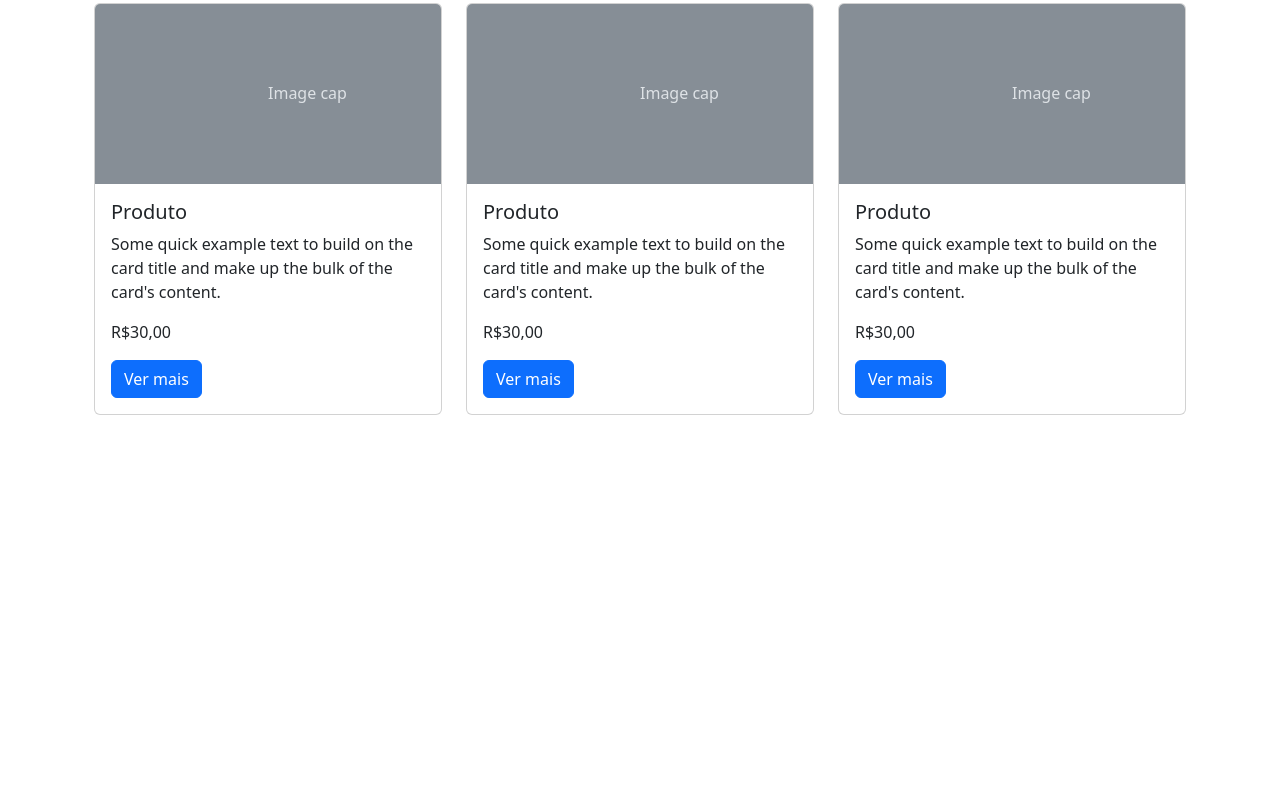
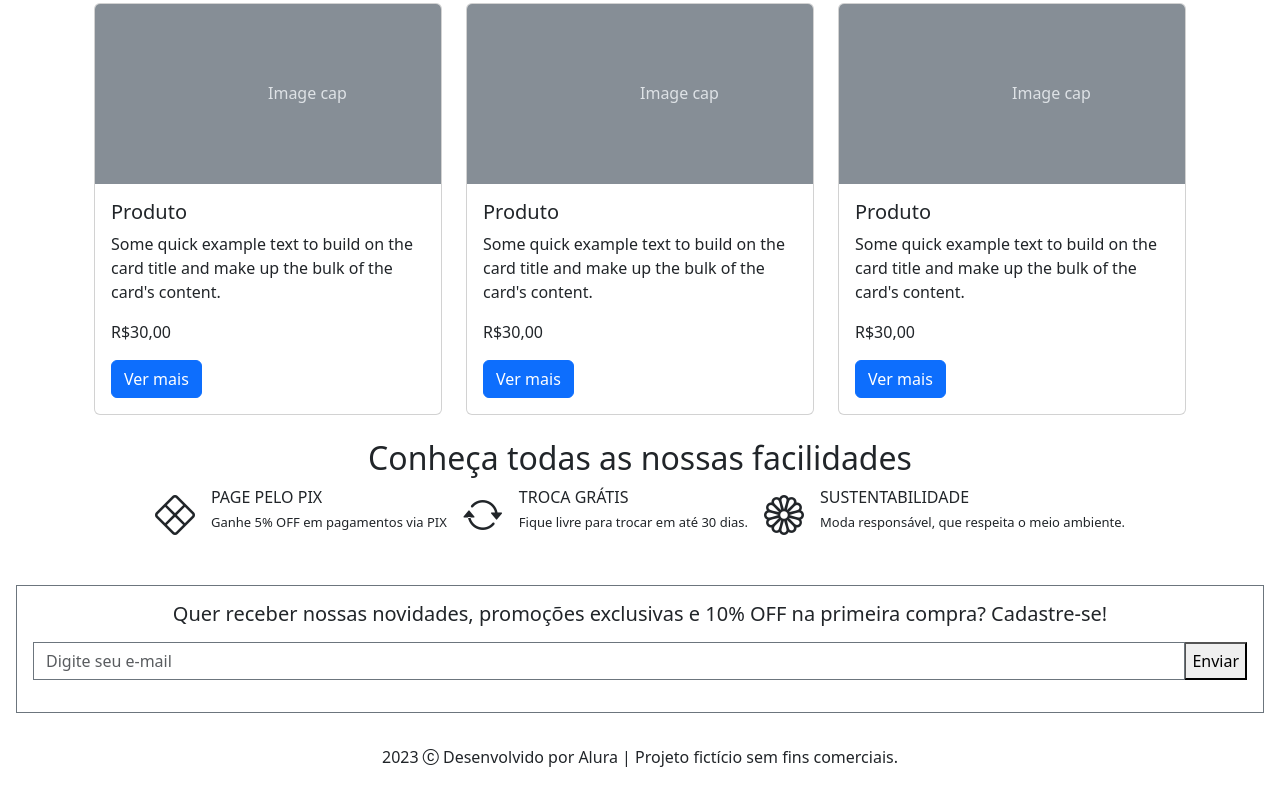
Before and after one commit to GustavoSilvadeCarvalho/Meteora, a plain HTML site: page index.html in a window 1280 px wide. Shown: the part 1508-2309 px from the top of the page. Before the commit the page ends 1947 px from the top, so only its background shows below. Drawn offline with nearby package versions, Linux system fonts and the light colour scheme.

Commit message:
Utilizando ícones e finalizando a estrutura

```diff
--- /dev/null
+++ b/estilos.css
@@ -0,0 +1,7 @@
+.texto-menor {
+    font-size: 13px;
+}
+
+.divs-falicidades {
+    width: 325px;
+}
--- a/index.html
+++ b/index.html
@@ -1,10 +1,13 @@
 <!DOCTYPE html>
 <html lang="en">
+
 <head>
   <meta charset="UTF-8">
   <meta http-equiv="X-UA-Compatible" content="IE=edge">
   <meta name="viewport" content="width=device-width, initial-scale=1.0">
   <title>Meteora</title>
+  <link rel="stylesheet" href="estilos.css">
+  <link rel="stylesheet" href="https://cdn.jsdelivr.net/npm/bootstrap-icons@1.11.3/font/bootstrap-icons.min.css">
   <link href="https://cdn.jsdelivr.net/npm/bootstrap@5.3.0-alpha1/dist/css/bootstrap.min.css" rel="stylesheet"
     integrity="sha384-GLhlTQ8iRABdZLl6O3oVMWSktQOp6b7In1Zl3/Jr59b6EGGoI1aFkw7cmDA6j6gD" crossorigin="anonymous">
 </head>
@@ -311,6 +314,54 @@
 
   </div>
 
+  <section class="pb-4">
+
+    <h2 class="text-center">Conheça todas as nossas facilidades</h2>
+
+    <div class="d-flex flex-column flex-lg-row align-items-center justify-content-center gap-3 px-3">
+      <div class="divs-falicilades d-flex">
+        <div><i class="bi bi-x-diamond fs-1"></i></div>
+        <div>
+          <div class="ms-3 mb-1">PAGE PELO PIX</div>
+          <div class="texto-menor ms-3">Ganhe 5% OFF em
+            pagamentos via PIX
+          </div>
+        </div>
+      </div>
+      <div class="divs-falicilades d-flex">
+        <div><i class="bi bi-arrow-repeat fs-1"></i></div>
+        <div>
+          <div class="ms-3 mb-1">TROCA GRÁTIS</div>
+          <div class="texto-menor ms-3">Fique livre para trocar em até 30 dias.</div>
+        </div>
+      </div>
+      <div class="divs-falicilades d-flex">
+        <div><i class="bi bi-flower1 fs-1"></i></div>
+        <div>
+          <div class="ms-3 mb-1">SUSTENTABILIDADE</div>
+          <div class="texto-menor ms-3">Moda responsável, que respeita o meio ambiente.</div>
+        </div>
+      </div>
+    </div>
+
+  </section>
+
+  <form class="border border-secondary m-3 p-3 text-center">
+    <h5>
+      Quer receber nossas novidades, promoções exclusivas e 10% OFF na primeira compra? Cadastre-se!
+    </h5>
+
+    <div class="input-group my-3">
+      <input type="email" class="form-control border-secondary rounded-0" placeholder="Digite seu e-mail" aria-label="Digite seu e-mail"
+        aria-describedby="button-addon2" />
+      <button type="button" id="button-addon2">Enviar</button>
+    </div>
+  </form>
+
+  <footer class="text-center" >
+    <p class="py-3">2023 <i class="bi bi-c-circle"></i> Desenvolvido por Alura | Projeto fictício sem fins comerciais.</p>
+  </footer>
+
   <script src="https://cdn.jsdelivr.net/npm/bootstrap@5.3.0-alpha1/dist/js/bootstrap.bundle.min.js"
     integrity="sha384-w76AqPfDkMBDXo30jS1Sgez6pr3x5MlQ1ZAGC+nuZB+EYdgRZgiwxhTBTkF7CXvN"
     crossorigin="anonymous"></script>
```
